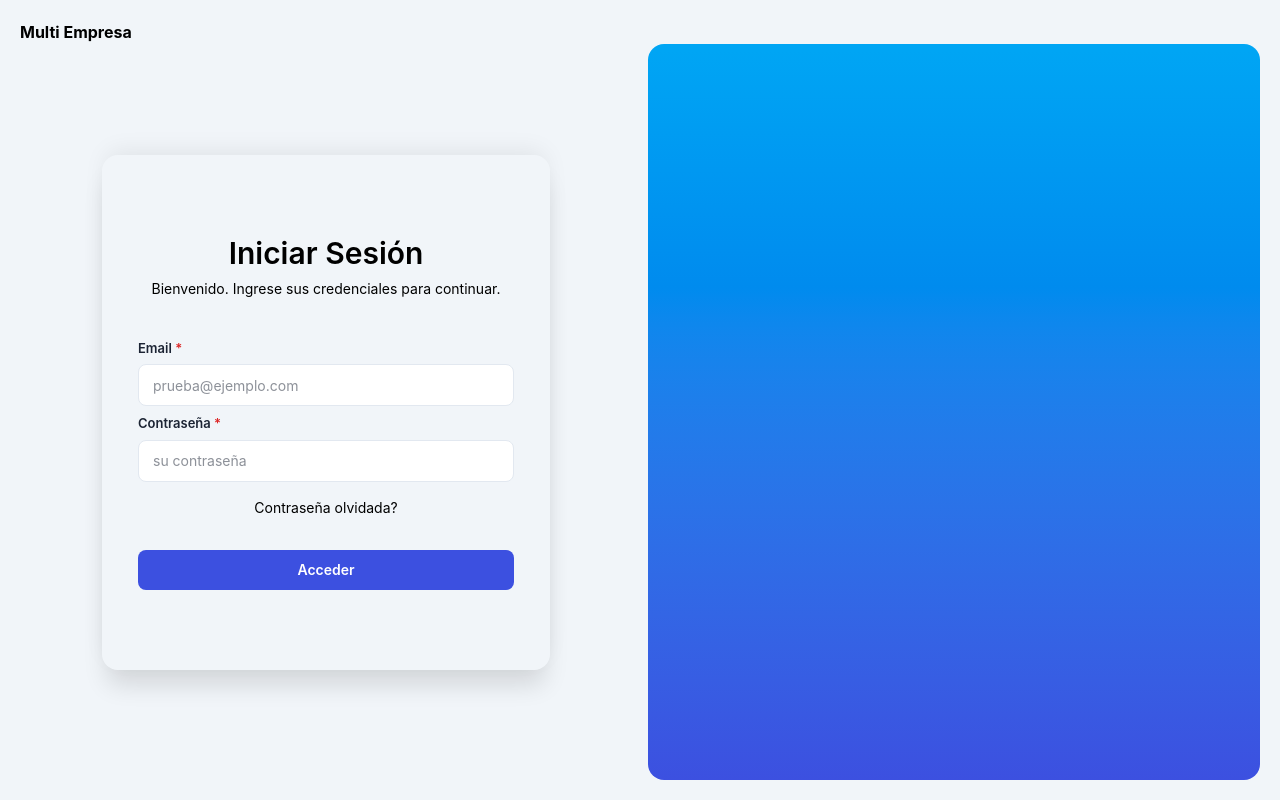
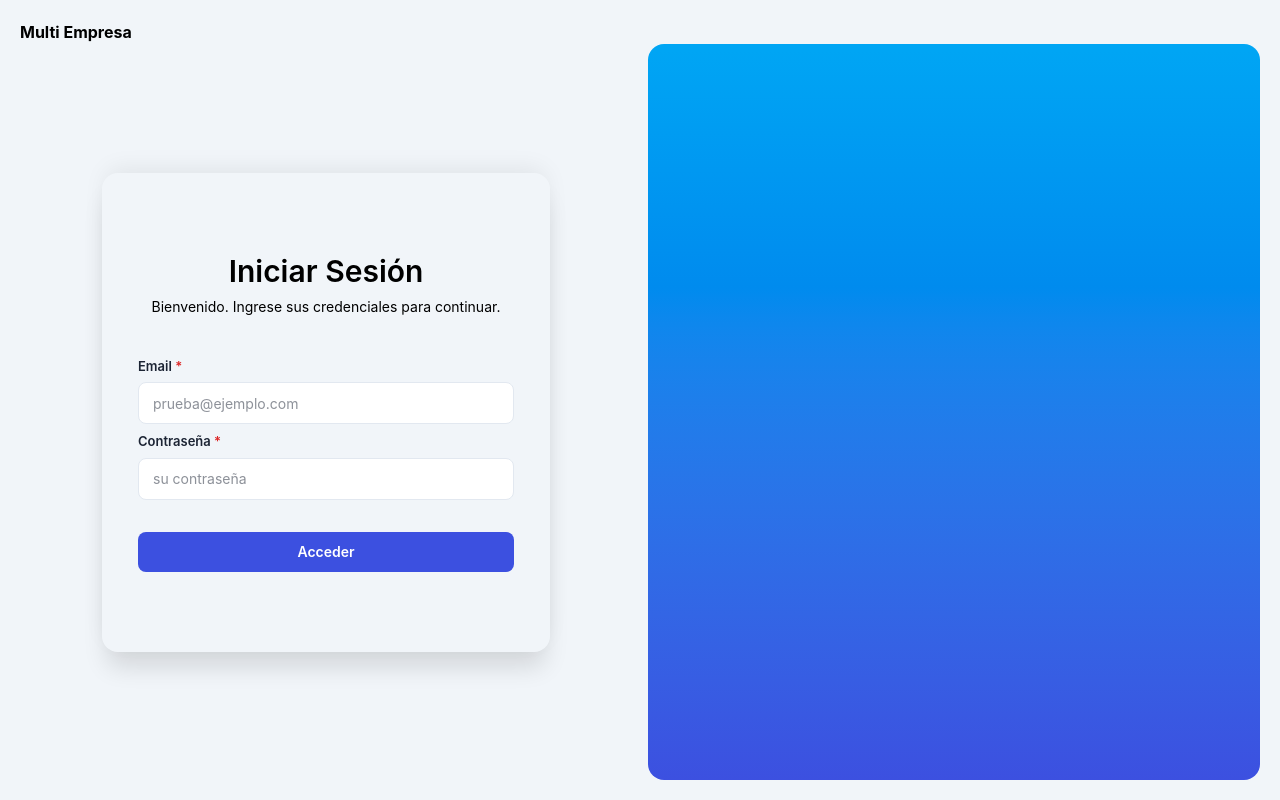
Before and after one commit to Javier-Gondres/Integrador-Monorepo, a Next.js app in the folder apps/web/: page / in a window 1280 px wide. Built offline with nearby package versions, Linux system fonts and the light colour scheme; no server answers.

Commit message:
boton contrase;a olvidada

```diff
--- a/apps/web/src/modules/auth/components/login-form.tsx
+++ b/apps/web/src/modules/auth/components/login-form.tsx
@@ -64,12 +64,6 @@ export function LoginForm({
           })}
         />
 
-        <div className="flex justify-center max-sm:gap-3 pt-2">
-          <a href="#" className="text-sm hover:underline text-center">
-            Contraseña olvidada?
-          </a>
-        </div>
-
         <Button
           type="submit"
           disabled={isDisabled}
```
